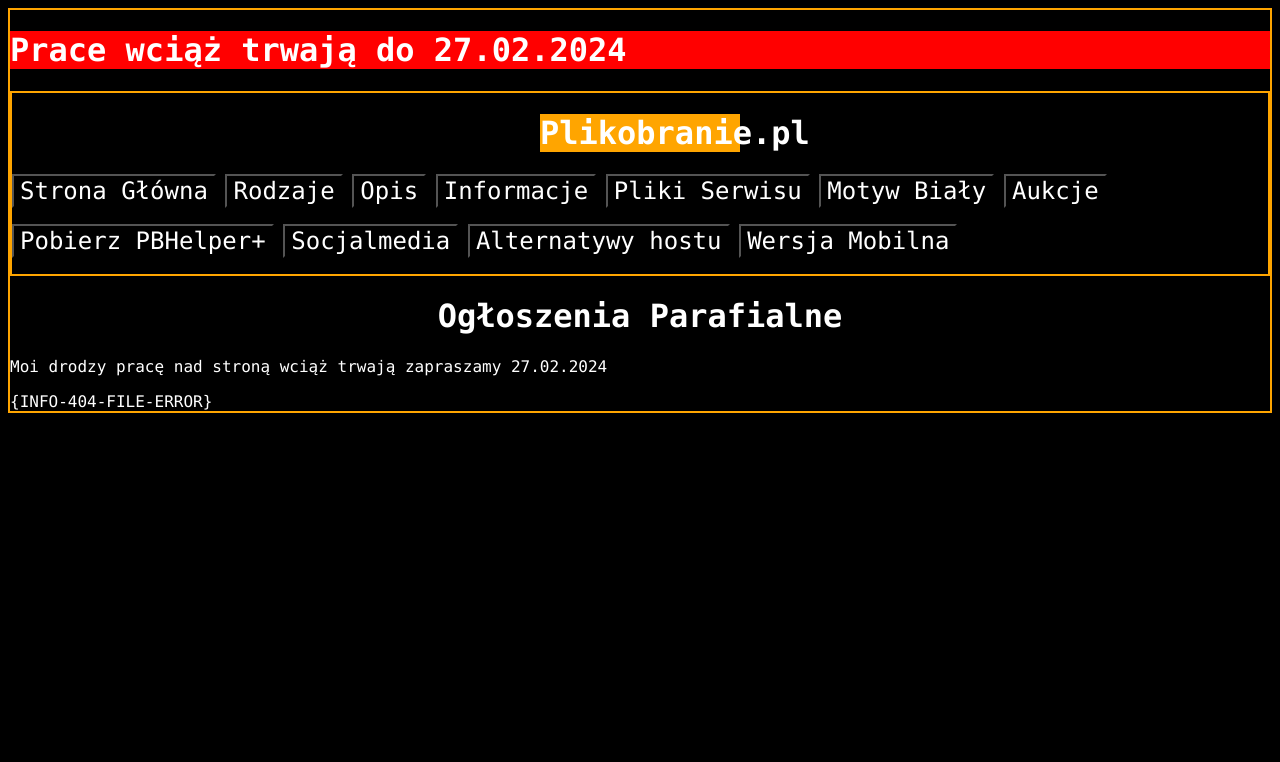
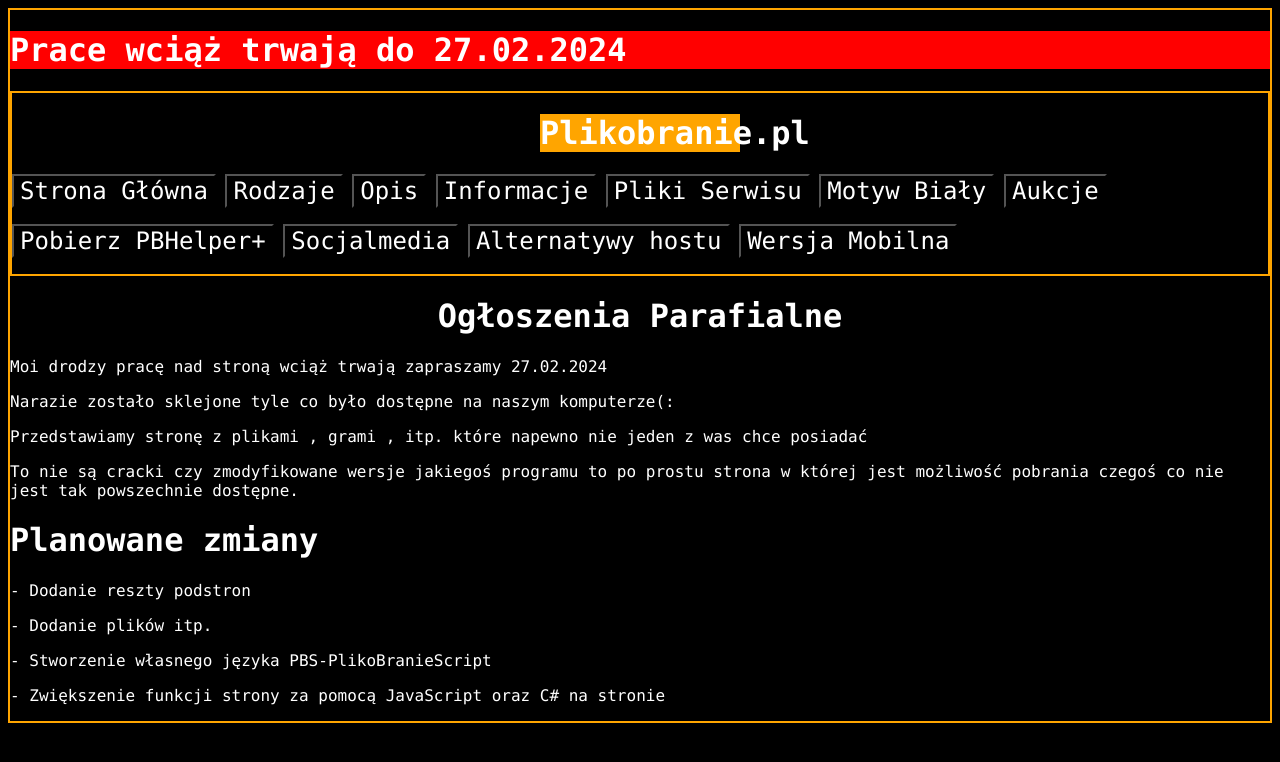
Before and after one commit to plikobranie/plikobranie.pl, a plain HTML site: page index.html in a window 1280 px wide. Drawn offline with Linux system fonts and the light colour scheme.

Commit message:
Update index.html

```diff
--- a/index.html
+++ b/index.html
@@ -16,7 +16,17 @@
         <div id="infoSite">
 <center><h1>Ogłoszenia Parafialne</h1></center>
             <p>Moi drodzy pracę nad stroną wciąż trwają zapraszamy 27.02.2024</p>
-{INFO-404-FILE-ERROR}
+            <p>Narazie zostało sklejone tyle co było dostępne na naszym komputerze(:</p>
+            <p></p>
+            <p>Przedstawiamy stronę z plikami , grami , itp. które napewno nie jeden z was chce posiadać </p>
+            <p>To nie są cracki czy zmodyfikowane wersje jakiegoś programu to po prostu strona w której jest możliwość pobrania czegoś co nie jest tak powszechnie dostępne.</p>
+            <h1>Planowane zmiany</h1>
+            <p>- Dodanie reszty podstron</p>
+            <p>- Dodanie plików itp.</p>
+            <p>- Stworzenie własnego języka PBS-PlikoBranieScript</p>
+            <p>- Zwiększenie funkcji strony za pomocą JavaScript oraz C# na stronie</p>
+
+
         </div>
         <Script>
             function whiteTheme(){
```
